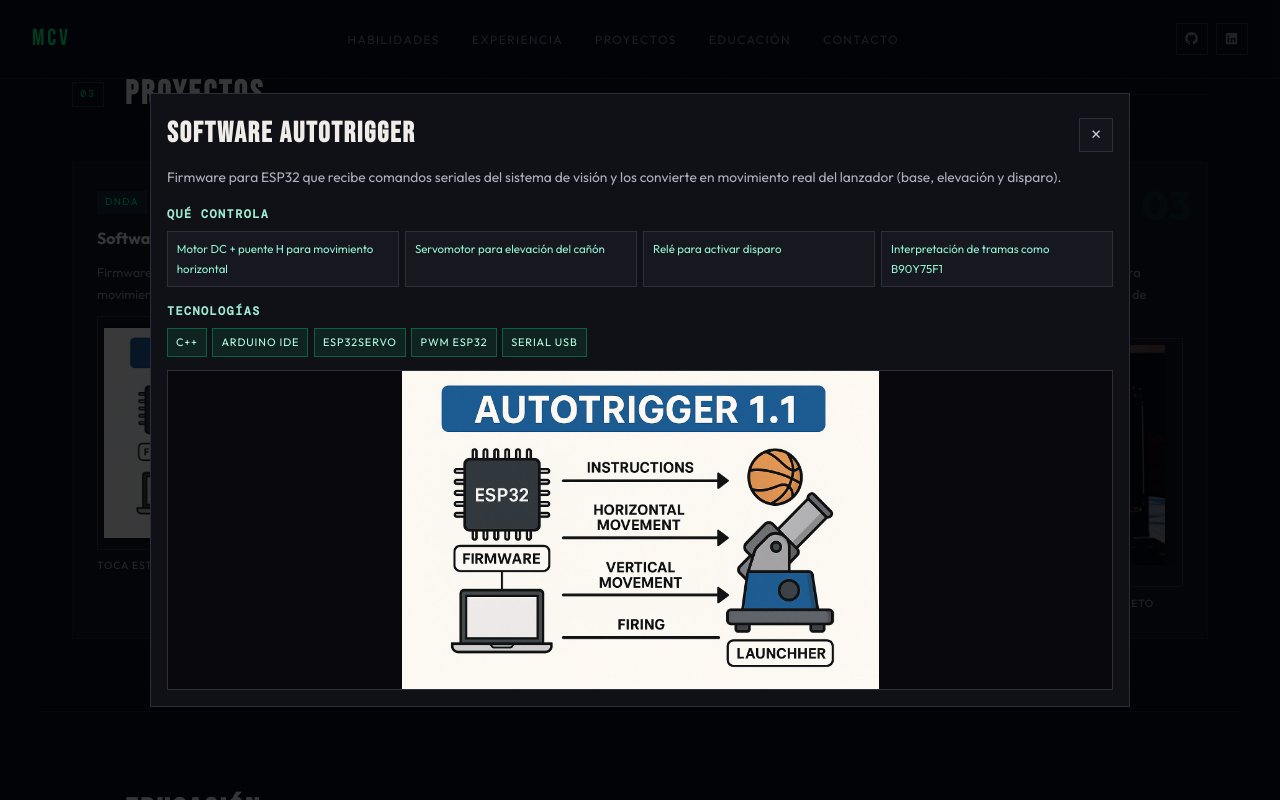
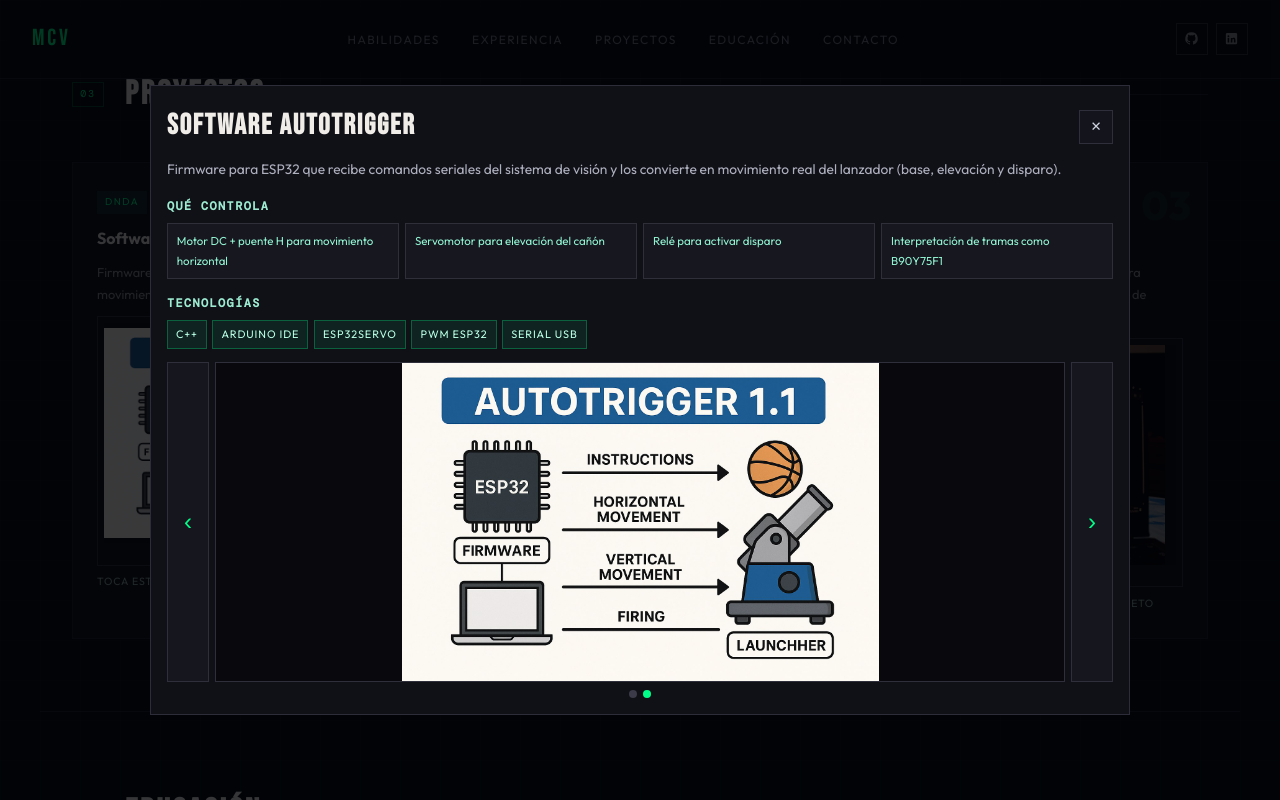
Before and after one commit to theo272004/mi-cv-web, a React (Vite) app: page / in a window 1280 px wide. Both pictures are taken after a click on the element 261 px from the left and 3389 px from the top of the page. Shown: the part 2989-3789 px from the top of the page. Built offline with nearby package versions, Linux system fonts and the light colour scheme.

Commit message:
Add new Autotrigger photo as first image in project carousel

```diff
--- a/src/App.jsx
+++ b/src/App.jsx
@@ -73,6 +73,11 @@ const stimoImages = [
   assetUrl('img/stimo/stimo-9.jpg'),
 ]
 
+const autotriggerImages = [
+  assetUrl('img/projects/autotrigger-setup.jpg'),
+  assetUrl('img/projects/autotrigger-visual.jpg'),
+]
+
 const launchImages = [
   assetUrl('img/projects/launchassistpy-visual.jpg'),
   assetUrl('img/projects/launchassistpy-gesture.jpg'),
@@ -88,6 +93,7 @@ const certificates = [
 
 function App() {
   const [stimoIndex, setStimoIndex] = useState(0)
+  const [autotriggerIndex, setAutotriggerIndex] = useState(0)
   const [launchIndex, setLaunchIndex] = useState(0)
   const [stimoExpanded, setStimoExpanded] = useState(false)
   const [autotriggerExpanded, setAutotriggerExpanded] = useState(false)
@@ -100,12 +106,17 @@ function App() {
       setStimoIndex((prev) => (prev + 1) % stimoImages.length)
     }, 2500)
 
+    const autotriggerTimer = setInterval(() => {
+      setAutotriggerIndex((prev) => (prev + 1) % autotriggerImages.length)
+    }, 3000)
+
     const launchTimer = setInterval(() => {
       setLaunchIndex((prev) => (prev + 1) % launchImages.length)
     }, 2800)
 
     return () => {
       clearInterval(stimoTimer)
+      clearInterval(autotriggerTimer)
       clearInterval(launchTimer)
     }
   }, [])
@@ -126,6 +137,8 @@ function App() {
 
   const nextStimo = () => setStimoIndex((prev) => (prev + 1) % stimoImages.length)
   const prevStimo = () => setStimoIndex((prev) => (prev - 1 + stimoImages.length) % stimoImages.length)
+  const nextAutotrigger = () => setAutotriggerIndex((prev) => (prev + 1) % autotriggerImages.length)
+  const prevAutotrigger = () => setAutotriggerIndex((prev) => (prev - 1 + autotriggerImages.length) % autotriggerImages.length)
   const nextLaunch = () => setLaunchIndex((prev) => (prev + 1) % launchImages.length)
   const prevLaunch = () => setLaunchIndex((prev) => (prev - 1 + launchImages.length) % launchImages.length)
 
@@ -296,7 +309,17 @@ function App() {
             <div className="project-title">Software Autotrigger</div>
             <div className="project-desc">Firmware en ESP32 que convierte comandos seriales en movimiento físico del lanzador y activación de disparo.</div>
             <div className="stimo-carousel">
-              <img src={`${import.meta.env.BASE_URL}img/projects/autotrigger-visual.jpg`} alt="Diagrama funcional de Autotrigger con ESP32 y control del lanzador" loading="lazy" />
+              <img src={autotriggerImages[autotriggerIndex]} alt={`Autotrigger evidencia ${autotriggerIndex + 1}`} loading="lazy" />
+              <div className="stimo-dots">
+                {autotriggerImages.map((_, i) => (
+                  <button
+                    key={i}
+                    className={i === autotriggerIndex ? 'dot active' : 'dot'}
+                    onClick={(e) => { e.stopPropagation(); setAutotriggerIndex(i) }}
+                    aria-label={`Ir a imagen ${i + 1}`}
+                  ></button>
+                ))}
+              </div>
             </div>
             <small className="stimo-hint">Toca este bloque para abrir el caso completo</small>
           </div>
@@ -370,8 +393,21 @@ function App() {
               <span>C++</span><span>Arduino IDE</span><span>ESP32Servo</span><span>PWM ESP32</span><span>Serial USB</span>
             </div>
 
-            <div className="stimo-gallery-large single">
-              <img src={`${import.meta.env.BASE_URL}img/projects/autotrigger-visual.jpg`} alt="Arquitectura del firmware Autotrigger" />
+            <div className="stimo-gallery-large">
+              <button onClick={prevAutotrigger} aria-label="Imagen anterior">‹</button>
+              <img src={autotriggerImages[autotriggerIndex]} alt={`Autotrigger evidencia ${autotriggerIndex + 1}`} />
+              <button onClick={nextAutotrigger} aria-label="Siguiente imagen">›</button>
+            </div>
+
+            <div className="stimo-dots">
+              {autotriggerImages.map((_, i) => (
+                <button
+                  key={i}
+                  className={i === autotriggerIndex ? 'dot active' : 'dot'}
+                  onClick={() => setAutotriggerIndex(i)}
+                  aria-label={`Ir a imagen ${i + 1}`}
+                ></button>
+              ))}
             </div>
           </article>
         </div>
```
Also changed, not shown: public/img/projects/autotrigger-setup.jpg (added).
